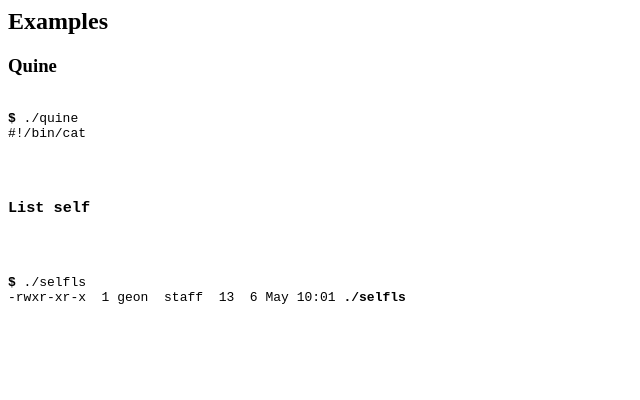
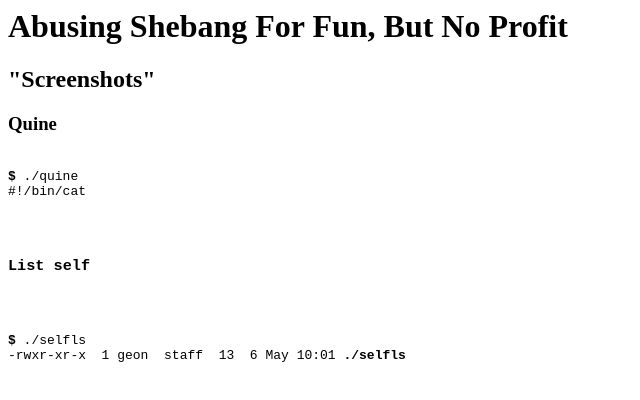
Before and after one commit to geon/shebang-abuse, a plain HTML site: page index.html in a window 1280 px wide. Shown: the whole page, without its empty margins (0-640 px from the left). Drawn offline with Linux system fonts and the light colour scheme.

Commit message:
Changed headline.

```diff
--- a/index.html
+++ b/index.html
@@ -1,6 +1,6 @@
+<h1>Abusing Shebang For Fun, But No Profit</h1>
 
-
-<h2>Examples</h2>
+<h2>"Screenshots"</h2>
 
 <h3>Quine</h3>
 <pre><code>
```
